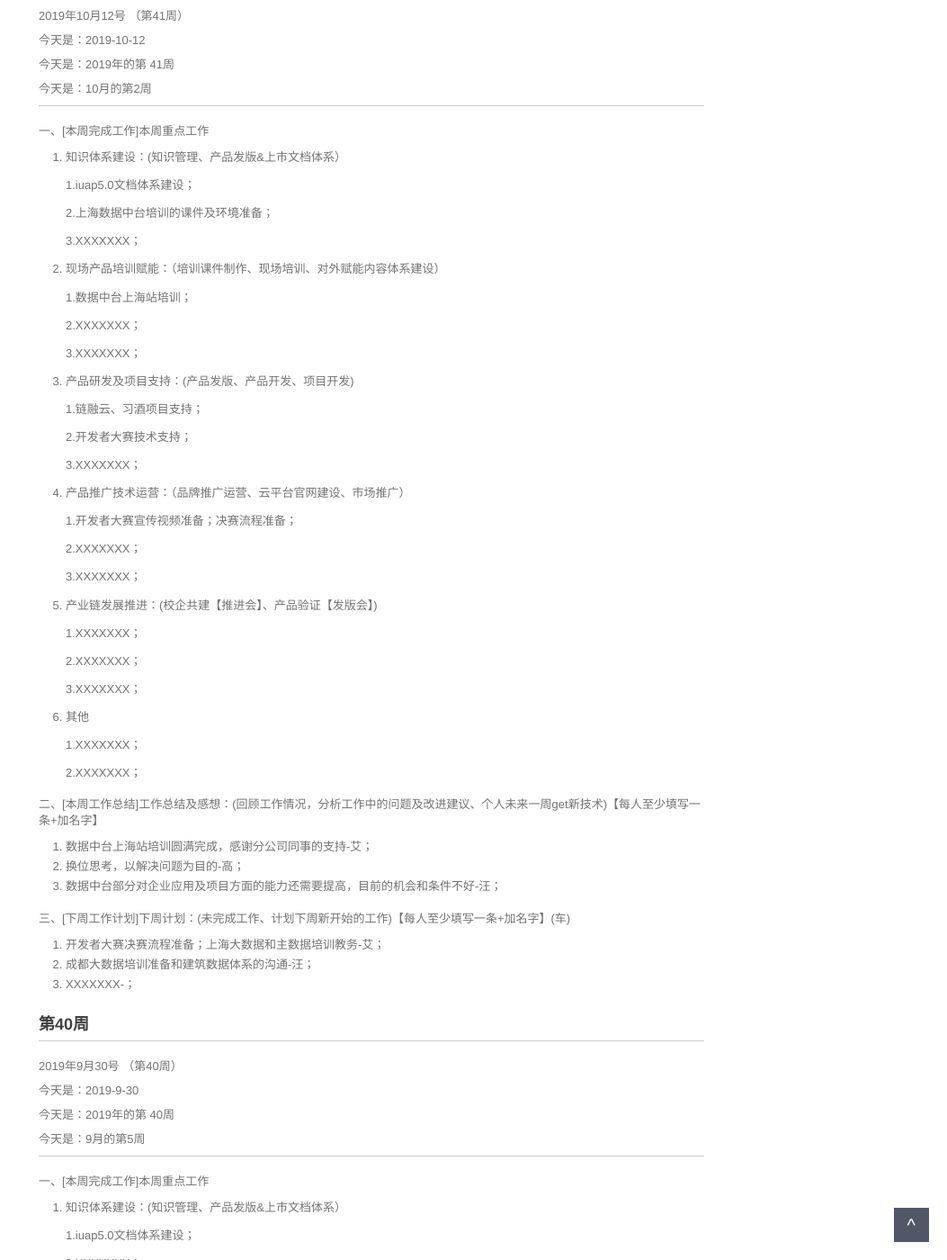
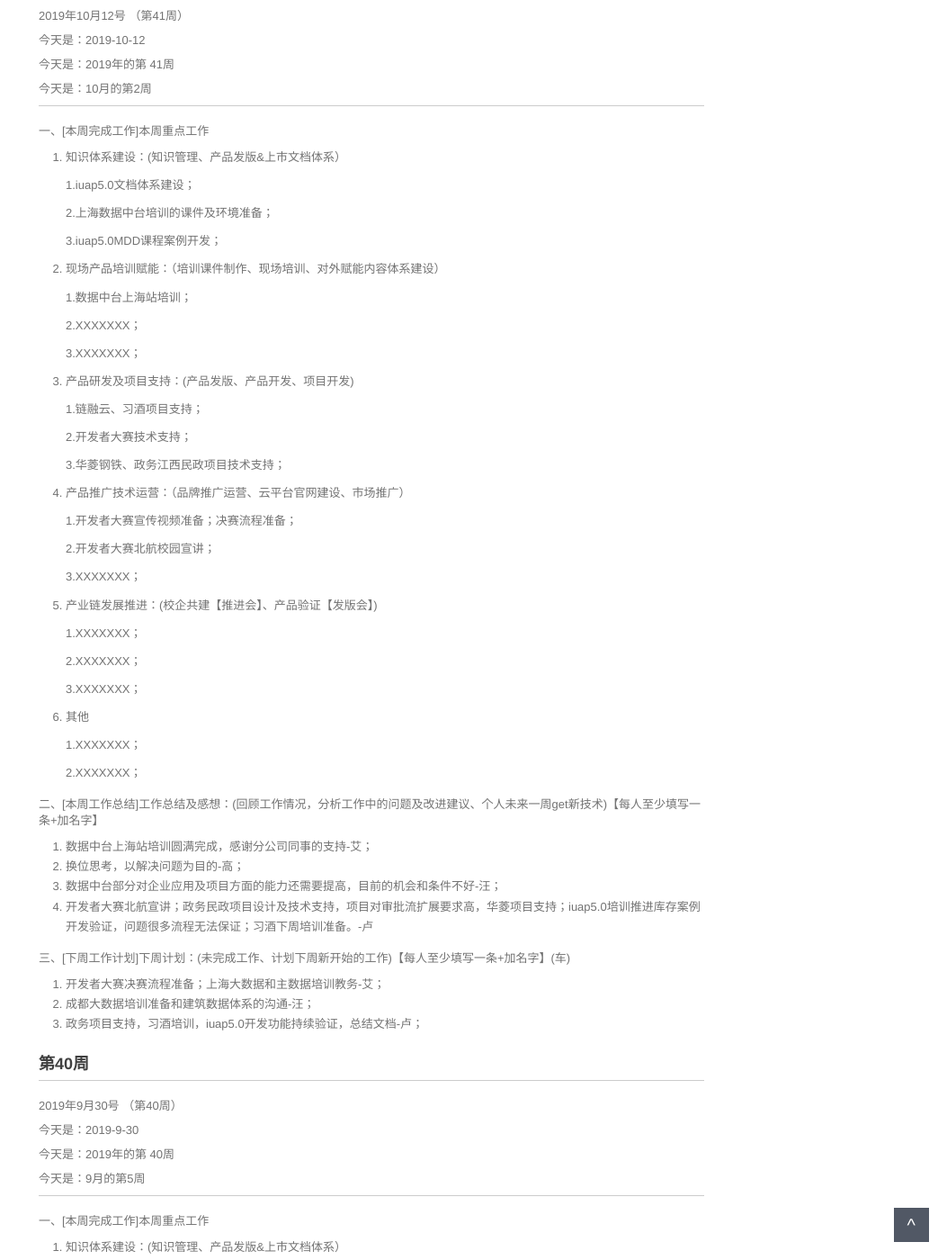
Before and after one commit to walllFlower/blog, a Jekyll site: the page built from _posts/2018-07-17-day_report_cxz.md, in a window 1280 px wide and 1400 px high, scrolled down 372 px. Shown: the whole window at 90% size, without its empty margins (227-1280 px from the left). Built offline with Jekyll 4.4.1, drawn with Linux system fonts in a browser that asks for light colours; comment, search, counter and statistics services are not loaded.

Commit message:
Update 2018-07-17-day_report_cxz.md

```diff
--- a/_posts/2018-07-17-day_report_cxz.md
+++ b/_posts/2018-07-17-day_report_cxz.md
@@ -30,7 +30,7 @@ categories: 技术运营工作周报
 
     2.上海数据中台培训的课件及环境准备；
 
-    3.XXXXXXX；
+    3.iuap5.0MDD课程案例开发；
 
 2. 现场产品培训赋能：（培训课件制作、现场培训、对外赋能内容体系建设）
 
@@ -46,13 +46,13 @@ categories: 技术运营工作周报
 
     2.开发者大赛技术支持；
 
-    3.XXXXXXX；
+    3.华菱钢铁、政务江西民政项目技术支持；
 
 4. 产品推广技术运营：（品牌推广运营、云平台官网建设、市场推广）
 
     1.开发者大赛宣传视频准备；决赛流程准备；
 
-    2.XXXXXXX；
+    2.开发者大赛北航校园宣讲；
 
     3.XXXXXXX；
 
@@ -76,12 +76,13 @@ categories: 技术运营工作周报
 1. 数据中台上海站培训圆满完成，感谢分公司同事的支持-艾；
 2. 换位思考，以解决问题为目的-高；
 3. 数据中台部分对企业应用及项目方面的能力还需要提高，目前的机会和条件不好-汪；
+4. 开发者大赛北航宣讲；政务民政项目设计及技术支持，项目对审批流扩展要求高，华菱项目支持；iuap5.0培训推进库存案例开发验证，问题很多流程无法保证；习酒下周培训准备。-卢
 
 三、[下周工作计划]下周计划：(未完成工作、计划下周新开始的工作)【每人至少填写一条+加名字】(车)
 
 1. 开发者大赛决赛流程准备；上海大数据和主数据培训教务-艾；
 2. 成都大数据培训准备和建筑数据体系的沟通-汪；
-3. XXXXXXX-；
+3. 政务项目支持，习酒培训，iuap5.0开发功能持续验证，总结文档-卢；
 
 
 
```
